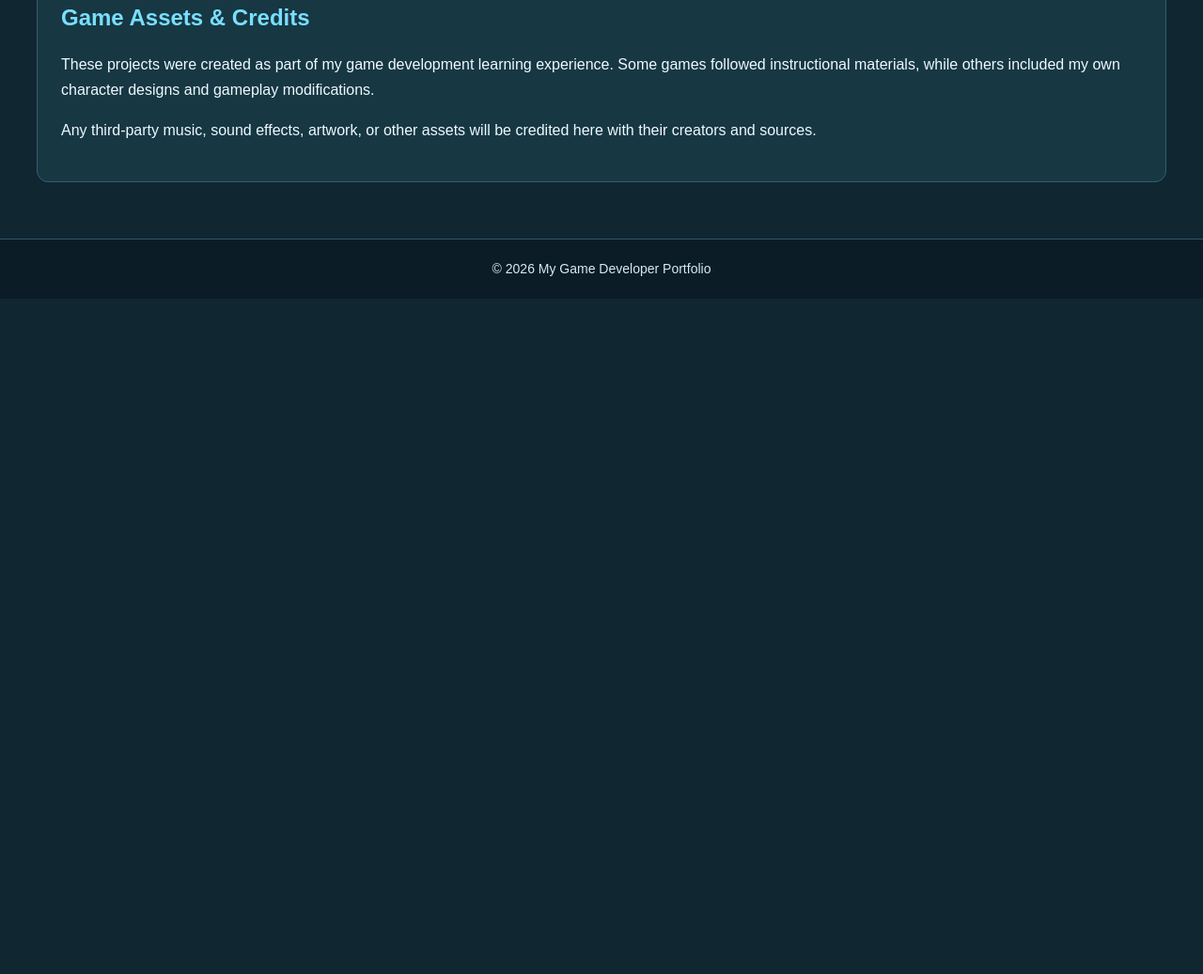
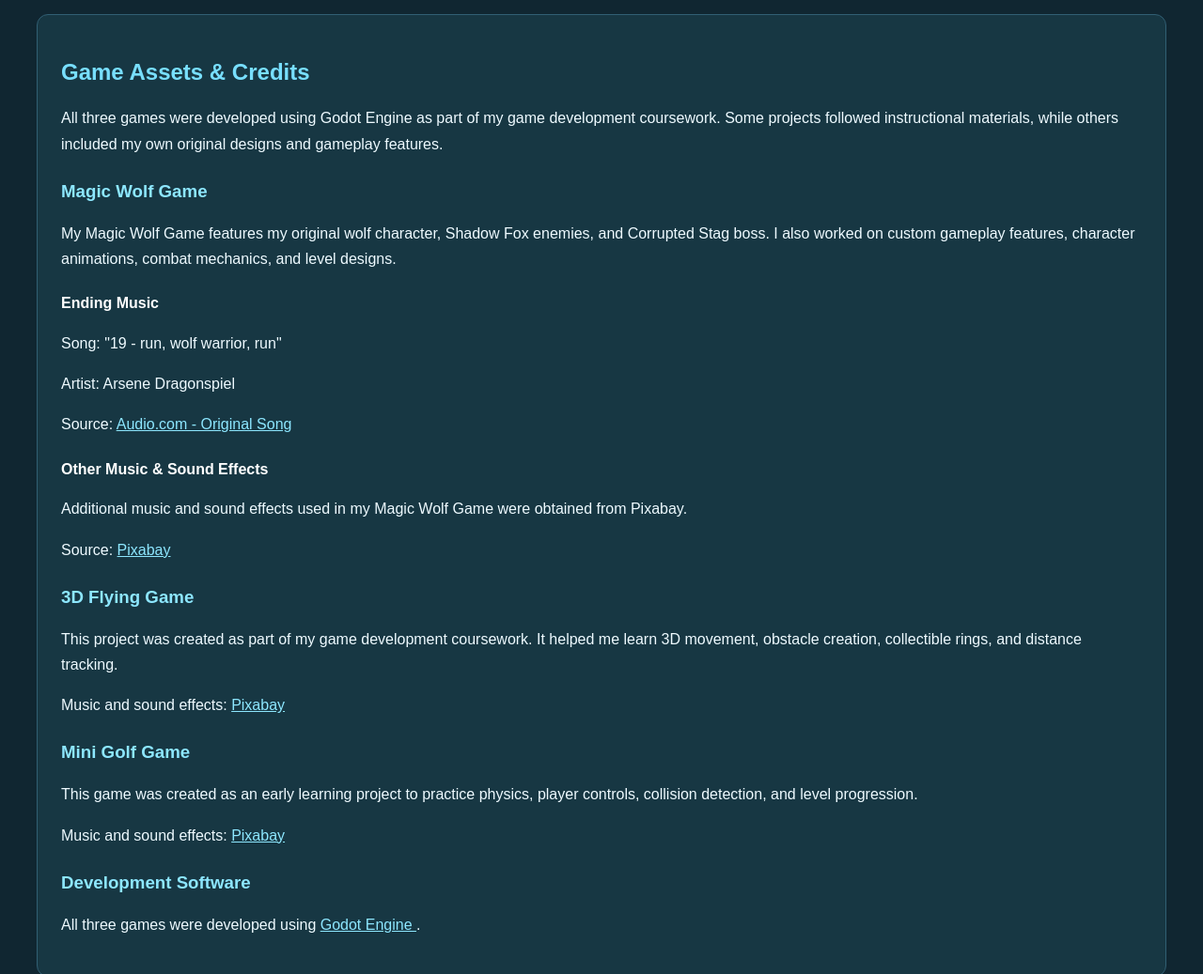
Before and after one commit to Dangerwolf1/game-developer-portfolio, a plain HTML site: page projects.html in a window 1280 px wide. Shown: the part 1504-2541 px from the top of the page at 94% size. Before the commit the page ends 1822 px from the top, so only its background shows below. Drawn offline with Linux system fonts and the light colour scheme.

Commit message:
Refactor HTML comments and improve descriptions

```diff
--- a/projects.html
+++ b/projects.html
@@ -1,4 +1,3 @@
-
 <!DOCTYPE html>
 <html lang="en">
 <head>
@@ -6,7 +5,7 @@
     <meta name="viewport" content="width=device-width, initial-scale=1.0">
 
     <meta name="description"
-          content="Explore my Godot game development projects, including a magical wolf platformer, a 3D flying game, and a mini golf game.">
+          content="Explore my Godot game projects, including a magical wolf platformer, 3D flying game, and mini golf game.">
 
     <title>Projects | My Game Developer Portfolio</title>
 
@@ -14,7 +13,7 @@
     <link rel="stylesheet" href="portfolio-updates.css">
 
     <style>
-        /* Projects Page */
+        /* PROJECTS PAGE STYLING */
 
         .projects-intro {
             text-align: center;
@@ -30,6 +29,8 @@
             max-width: 700px;
             margin: 0 auto;
         }
+
+        /* THREE GAME CARDS */
 
         .project-list {
             display: grid;
@@ -69,7 +70,7 @@
             color: #8de7ff;
         }
 
-        /* Game Comparison Table */
+        /* COMPARISON TABLE */
 
         .comparison {
             margin-top: 55px;
@@ -111,7 +112,7 @@
             background: #214553;
         }
 
-        /* Asset Credits */
+        /* GAME CREDITS */
 
         .credits {
             margin-top: 50px;
@@ -125,11 +126,25 @@
             color: #78dfff;
         }
 
+        .credits h3 {
+            color: #8de7ff;
+            margin-top: 25px;
+        }
+
+        .credits h4 {
+            color: #ffffff;
+            margin-bottom: 8px;
+        }
+
         .credits p {
             line-height: 1.7;
         }
 
-        /* Mobile Layout */
+        .credits a {
+            color: #8de7ff;
+        }
+
+        /* RESPONSIVE LAYOUT */
 
         @media (max-width: 850px) {
             .project-list {
@@ -148,11 +163,12 @@
 
 <body class="portfolio-update">
 
+    <!-- ACCESSIBILITY SKIP LINK -->
     <a class="skip-link" href="#main-content">
         Skip to content
     </a>
 
-    <!-- HEADER -->
+    <!-- WEBSITE HEADER -->
     <header class="portfolio-header">
 
         <h1>My Game Developer Portfolio</h1>
@@ -170,23 +186,26 @@
     <!-- MAIN CONTENT -->
     <main id="main-content" class="portfolio-main">
 
+        <!-- PAGE INTRODUCTION -->
         <section class="projects-intro">
+
             <h2>Welcome to My Projects</h2>
 
             <p>
                 These are three games I created while
                 learning game development with Godot.
-                Each project helped me develop different
+                Each project helped me practice different
                 programming and design skills.
             </p>
+
         </section>
 
-        <!-- THREE GAME PROJECTS -->
+        <!-- GAME PROJECTS -->
         <section aria-label="My game projects">
 
             <div class="project-list">
 
-                <!-- MAGIC WOLF -->
+                <!-- MAGIC WOLF GAME -->
                 <article class="project-card">
 
                     <img
@@ -194,13 +213,14 @@
                         alt="A magical purple portal inside an ancient tree surrounded by glowing crystals">
 
                     <div class="project-content">
+
                         <h3>Magic Wolf Game</h3>
 
                         <p>
-                            This is my third game and the one
-                            where I had the opportunity to
-                            create my own fantasy characters
-                            and gameplay ideas.
+                            This was my third game project
+                            and the one where I had the
+                            opportunity to develop my own
+                            fantasy characters and gameplay ideas.
                         </p>
 
                         <p>
@@ -212,73 +232,79 @@
                         </p>
 
                         <p>
-                            I practiced character animations,
-                            enemy behavior, combat mechanics,
-                            level design, and boss battles.
+                            Through this project, I practiced
+                            character animations, enemy behavior,
+                            combat mechanics, level design,
+                            and boss battles.
                         </p>
 
                         <a href="images.html">
                             View game artwork
                         </a>
+
                     </div>
                 </article>
 
-                <!-- 3D FLYING -->
+                <!-- 3D FLYING GAME -->
                 <article class="project-card">
 
                     <img
                         src="images/flying-game.png"
-                        alt="A small airplane flying through a city between tall buildings toward collectible rings">
+                        alt="A small airplane flying between tall city buildings toward collectible rings">
 
                     <div class="project-content">
+
                         <h3>3D Flying Game</h3>
 
                         <p>
-                            My second project was a 3D flying
-                            game developed as part of my
-                            learning experience.
+                            My second project was a 3D
+                            flying game developed as part
+                            of my learning experience.
                         </p>
 
                         <p>
-                            The player flies an airplane
-                            through a city, collecting rings
-                            and avoiding buildings and other
+                            Players fly an airplane through
+                            a city, collecting rings and
+                            avoiding buildings and other
                             obstacles as the speed increases.
                         </p>
 
                         <p>
                             This project helped me learn
                             about 3D movement, obstacles,
-                            procedural environments,
-                            and distance tracking.
+                            procedural environments, and
+                            distance tracking.
                         </p>
 
                         <a href="images.html">
                             View game screenshot
                         </a>
+
                     </div>
                 </article>
 
-                <!-- MINI GOLF -->
+                <!-- MINI GOLF GAME -->
                 <article class="project-card">
 
                     <img
                         src="images/golf-game.png"
-                        alt="A colorful 3D mini golf course with a white ball, aiming arrow, and shot counter">
+                        alt="A colorful 3D mini golf course with a white ball, aiming arrow, power meter, and shot counter">
 
                     <div class="project-content">
+
                         <h3>Mini Golf Game</h3>
 
                         <p>
-                            This was one of my first projects
-                            while learning game development.
+                            My Mini Golf Game was one of
+                            my first projects while learning
+                            game development.
                         </p>
 
                         <p>
-                            Players progress through
-                            different golf holes and try
-                            to get the ball into the hole
-                            using as few shots as possible.
+                            Players progress through different
+                            golf holes and try to get the
+                            ball into the hole using as
+                            few shots as possible.
                         </p>
 
                         <p>
@@ -291,13 +317,15 @@
                         <a href="images.html">
                             View game screenshot
                         </a>
+
                     </div>
                 </article>
 
             </div>
+
         </section>
 
-        <!-- HTML TABLE REQUIREMENT -->
+        <!-- HTML COMPARISON TABLE -->
         <section class="comparison"
                  aria-labelledby="comparison-heading">
 
@@ -308,6 +336,7 @@
             <div class="table-container">
 
                 <table>
+
                     <caption>
                         Overview of my three Godot game projects
                     </caption>
@@ -347,9 +376,10 @@
                 </table>
 
             </div>
+
         </section>
 
-        <!-- CREDITS -->
+        <!-- GAME CREDITS -->
         <section class="credits"
                  aria-labelledby="credits-heading">
 
@@ -358,25 +388,118 @@
             </h2>
 
             <p>
-                These projects were created as part of
-                my game development learning experience.
-                Some games followed instructional
-                materials, while others included
-                my own character designs and
-                gameplay modifications.
+                All three games were developed using
+                Godot Engine as part of my game
+                development coursework.
+                Some projects followed instructional
+                materials, while others included my
+                own original designs and gameplay features.
+            </p>
+
+            <!-- MAGIC WOLF CREDITS -->
+            <h3>Magic Wolf Game</h3>
+
+            <p>
+                My Magic Wolf Game features my original
+                wolf character, Shadow Fox enemies,
+                and Corrupted Stag boss.
+                I also worked on custom gameplay
+                features, character animations,
+                combat mechanics, and level designs.
+            </p>
+
+            <h4>Ending Music</h4>
+
+            <p>
+                Song: "19 - run, wolf warrior, run"
             </p>
 
             <p>
-                Any third-party music, sound effects,
-                artwork, or other assets will be credited
-                here with their creators and sources.
+                Artist: Arsene Dragonspiel
+            </p>
+
+            <p>
+                Source:
+                <a href="https://audio.com/arsene-dragonspiel/audio/19-run-wolf-warrior-run"
+                   target="_blank"
+                   rel="noopener noreferrer">
+                    Audio.com - Original Song
+                </a>
+            </p>
+
+            <h4>Other Music &amp; Sound Effects</h4>
+
+            <p>
+                Additional music and sound effects
+                used in my Magic Wolf Game were
+                obtained from Pixabay.
+            </p>
+
+            <p>
+                Source:
+                <a href="https://pixabay.com/"
+                   target="_blank"
+                   rel="noopener noreferrer">
+                    Pixabay
+                </a>
+            </p>
+
+            <!-- 3D FLYING CREDITS -->
+            <h3>3D Flying Game</h3>
+
+            <p>
+                This project was created as part
+                of my game development coursework.
+                It helped me learn 3D movement,
+                obstacle creation, collectible rings,
+                and distance tracking.
+            </p>
+
+            <p>
+                Music and sound effects:
+                <a href="https://pixabay.com/"
+                   target="_blank"
+                   rel="noopener noreferrer">
+                    Pixabay
+                </a>
+            </p>
+
+            <!-- MINI GOLF CREDITS -->
+            <h3>Mini Golf Game</h3>
+
+            <p>
+                This game was created as an early
+                learning project to practice physics,
+                player controls, collision detection,
+                and level progression.
+            </p>
+
+            <p>
+                Music and sound effects:
+                <a href="https://pixabay.com/"
+                   target="_blank"
+                   rel="noopener noreferrer">
+                    Pixabay
+                </a>
+            </p>
+
+            <!-- DEVELOPMENT SOFTWARE -->
+            <h3>Development Software</h3>
+
+            <p>
+                All three games were developed using
+                <a href="https://godotengine.org/"
+                   target="_blank"
+                   rel="noopener noreferrer">
+                    Godot Engine
+                </a>.
             </p>
 
         </section>
 
     </main>
 
-    <!-- FOOTER -->
+    <!-- WEBSITE FOOTER -->
     <footer class="portfolio-footer">
         <p>&copy; 2026 My Game Developer Portfolio</p>
     </footer>
```
